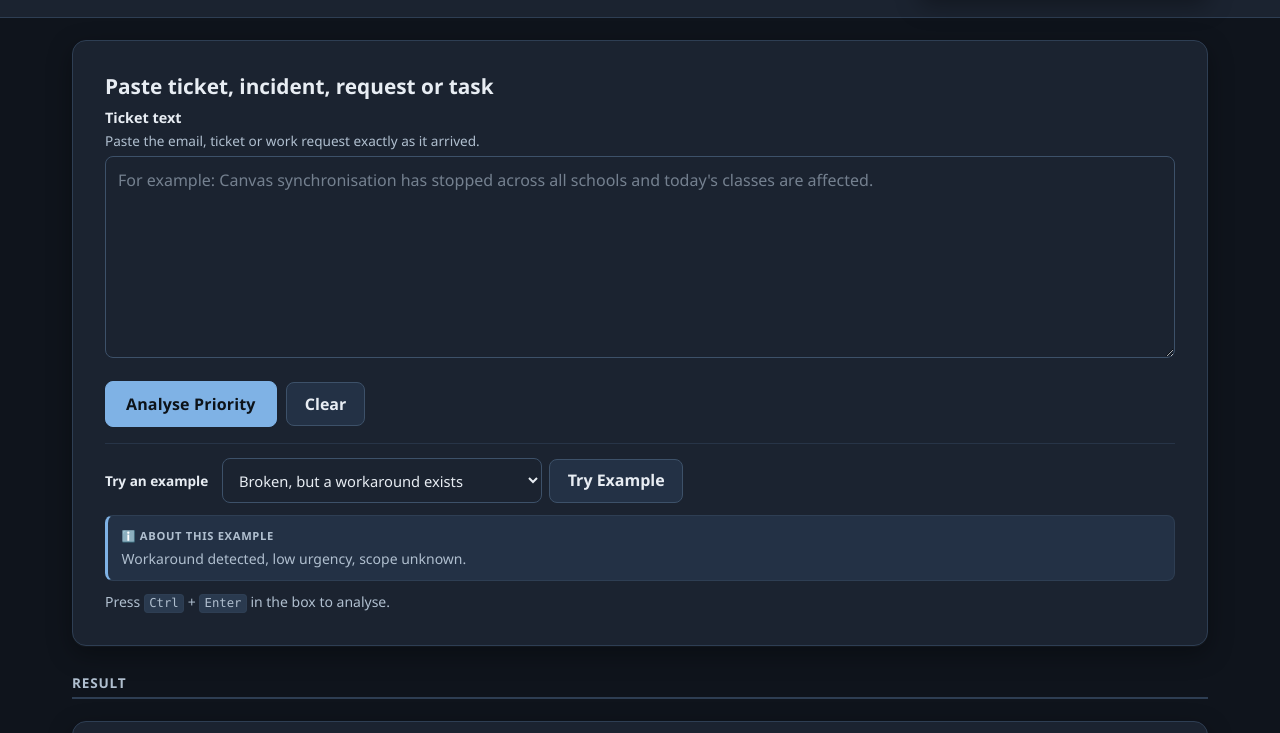
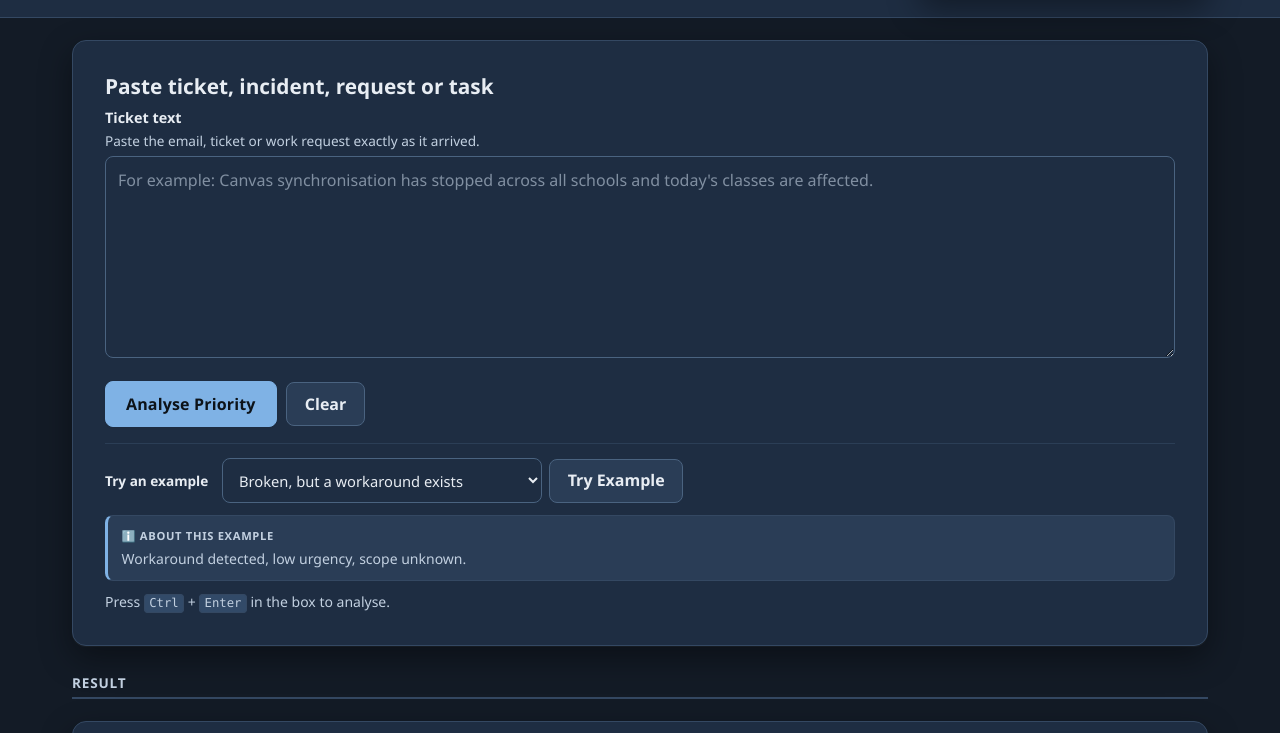
Before and after one commit to ikelaiah/first-pass-ticket-triage, a website with bundled scripts: page index.html in a window 1280 px wide. Shown: the part 139-872 px from the top of the page. Built offline with nearby package versions, Linux system fonts and the dark colour scheme.

Commit message:
feat(ui): phase 2 dark scheme airier depths
- lift dark ramp bg #0f141c->#131b26, surface #1b2330->#1e2d42,
  surface-2 #233145->#2a3d56, surface-3 #2a3a4f->#324a68,
  border #2e3e53->#344862, border-strong #3d5169->#4a6380,
  muted #b0bfcf->#c2d0e0 for 9:1 on new surface-2
- stronger shadow 12px/32px for lifted cards vs compressed 8% delta
  now 14% bg->surface separation

```diff
--- a/css/styles.css
+++ b/css/styles.css
@@ -43,14 +43,14 @@
 
 @media (prefers-color-scheme: dark) {
   :root {
-    --bg: #0f141c;
-    --surface: #1b2330;
-    --surface-2: #233145;
-    --surface-3: #2a3a4f;
-    --border: #2e3e53;
-    --border-strong: #3d5169;
+    --bg: #131b26;
+    --surface: #1e2d42;
+    --surface-2: #2a3d56;
+    --surface-3: #324a68;
+    --border: #344862;
+    --border-strong: #4a6380;
     --text: #e8edf3;
-    --muted: #b0bfcf;
+    --muted: #c2d0e0;
     --accent: #7fb2e5;
     --accent-strong: #6ab0f3;
     --accent-text: #0d1319;
@@ -68,8 +68,8 @@
     --up: #f0b072;
     --down: #7fd3aa;
 
-    --shadow: 0 8px 24px rgba(0, 0, 0, 0.35), 0 1px 0 rgba(255, 255, 255, 0.04);
-    --shadow-strong: 0 12px 32px rgba(0, 0, 0, 0.45), 0 1px 0 rgba(255, 255, 255, 0.05);
+    --shadow: 0 12px 32px rgba(0, 0, 0, 0.40), 0 1px 0 rgba(255, 255, 255, 0.05);
+    --shadow-strong: 0 16px 40px rgba(0, 0, 0, 0.48), 0 1px 0 rgba(255, 255, 255, 0.06);
   }
 }
 
```
